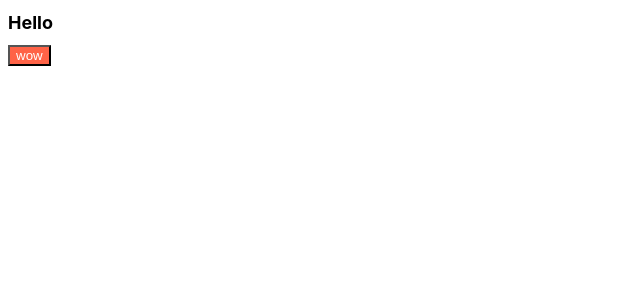
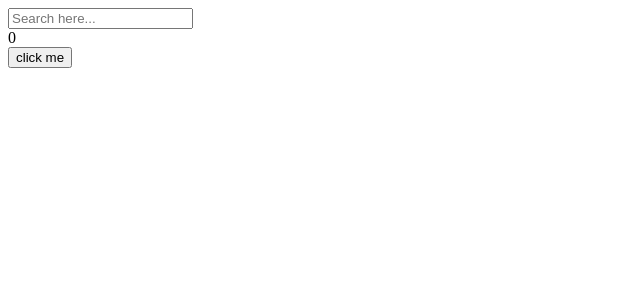
Before and after one commit to babooteng2/react-coin-viewer, a React (Create React App) app: page / in a window 1280 px wide. Shown: the top 300 px of the page, without its empty margins (0-640 px from the left). Built offline with nearby package versions, Linux system fonts and the light colour scheme.

Commit message:
useEffect

```diff
--- a/src/App.js
+++ b/src/App.js
@@ -1,11 +1,34 @@
-import Button from "./Button";
-import styles from "./App.module.css";
+import { useState, useEffect } from "react";
 
 function App() {
+  const [counter, setValue] = useState(0);
+  const [keyword, setKeyword] = useState("");
+  const onClick = () => setValue((prev) => prev + 1);
+  const onChange = (e) => setKeyword(e.target.value);
+
+  useEffect(() => {
+    console.log("I run only once. ");
+  }, []);
+  useEffect(() => {
+    console.log("I run when 'keywod' changes ", keyword);
+  }, [keyword]);
+  useEffect(() => {
+    console.log("I run when 'counter' changes ");
+  }, [counter]);
+  useEffect(() => {
+    console.log("I run when 'counter' & 'keyword' changes ");
+  }, [counter, keyword]);
+
   return (
     <div>
-      <h1 className={styles.title}>Hello</h1>
-      <Button text={"wow"} />
+      <input
+        value={keyword}
+        type="text"
+        placeholder="Search here..."
+        onChange={onChange}
+      />
+      <div>{counter}</div>
+      <button onClick={onClick}>click me</button>
     </div>
   );
 }
```
